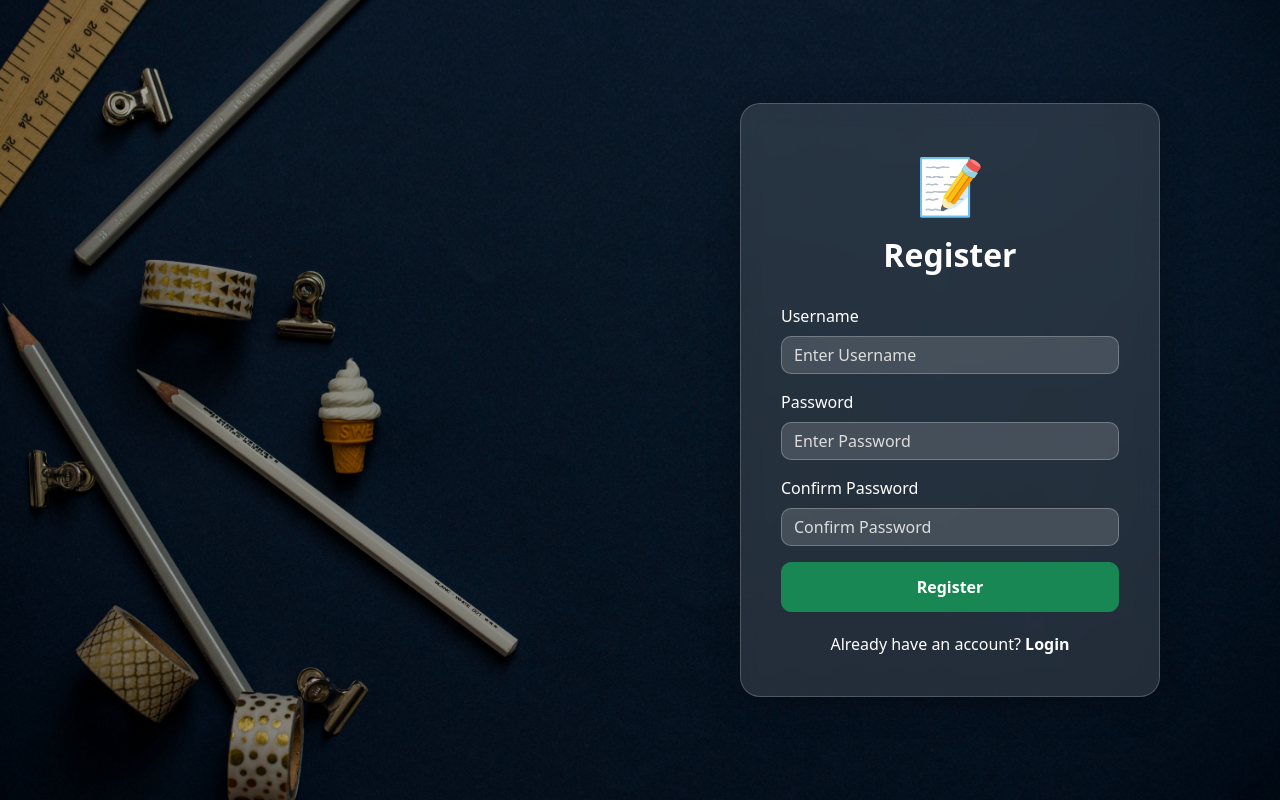
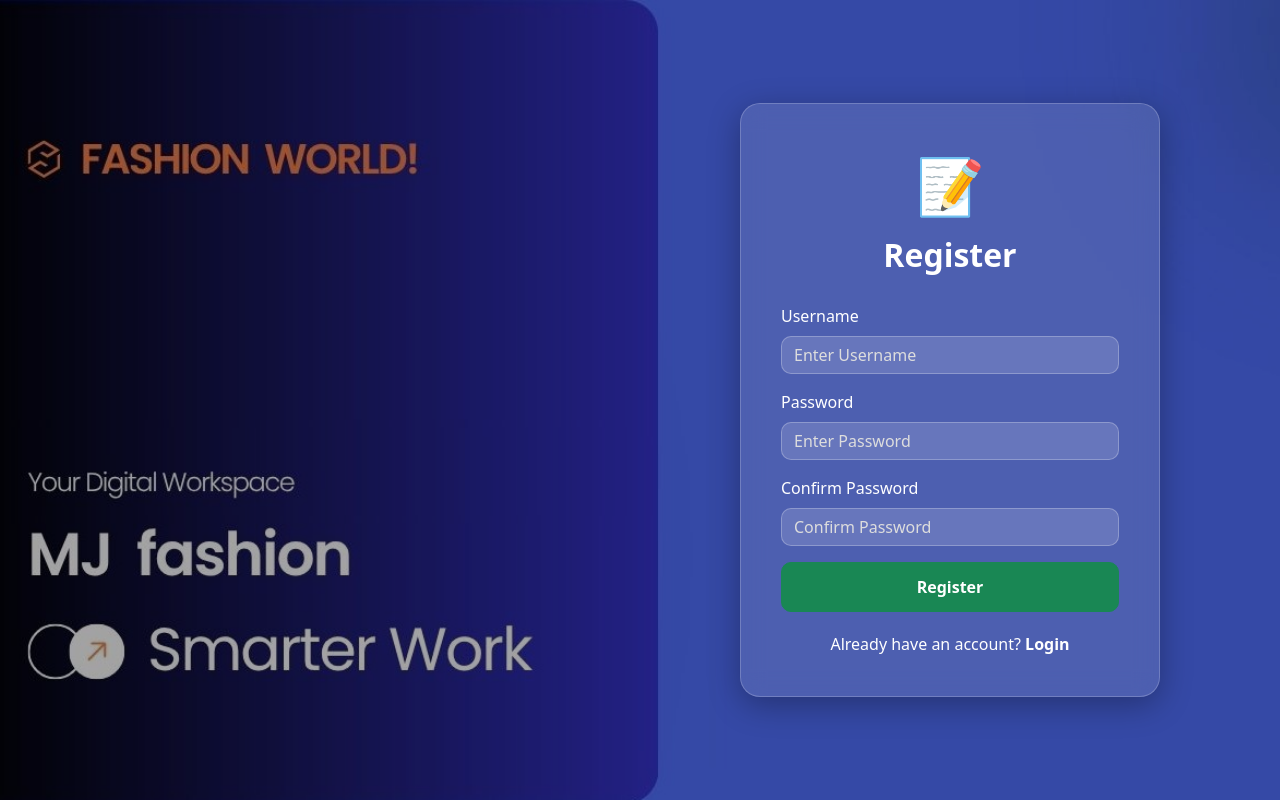
Before and after one commit to jenishmalaviya981/MJ-Fashion, a Django app: page /register/ in a window 1280 px wide. Run offline with Django 5.2, Linux system fonts and the light colour scheme.

Commit message:
Initial commit

```diff
--- a/template/login.html
+++ b/template/login.html
@@ -22,7 +22,7 @@
             align-items:center;
             padding-right:120px;
 
-            background:url("{% static 'login-bg.jpg' %}") no-repeat center center;
+            background:url("{% static 'login_bg2.jpg' %}") no-repeat center center;
             background-size:cover;
             position:relative;
         }
--- a/template/register.html
+++ b/template/register.html
@@ -22,7 +22,7 @@
             align-items:center;
             padding-right:120px;
 
-            background:url("{% static 'login-bg.jpg' %}") no-repeat center center;
+            background:url("{% static 'login_bg2.jpg' %}") no-repeat center center;
             background-size:cover;
             position:relative;
         }
```
Also changed, not shown: db.sqlite3, static/laptop_bg2.png (added), static/login_bg2.jpg (added).
